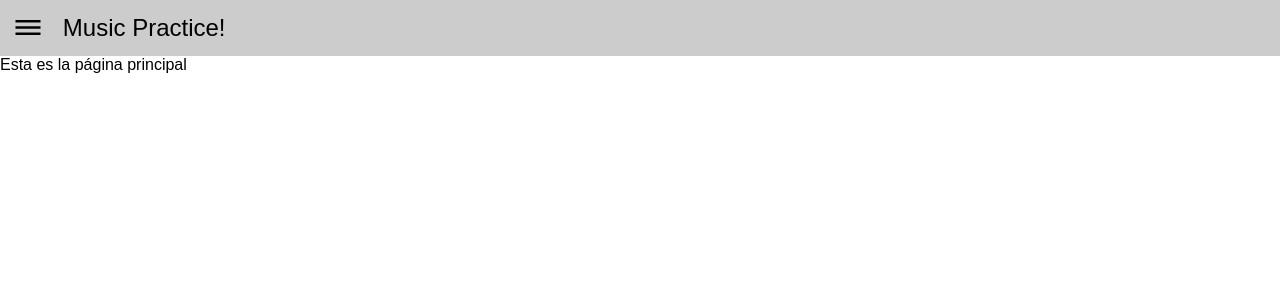
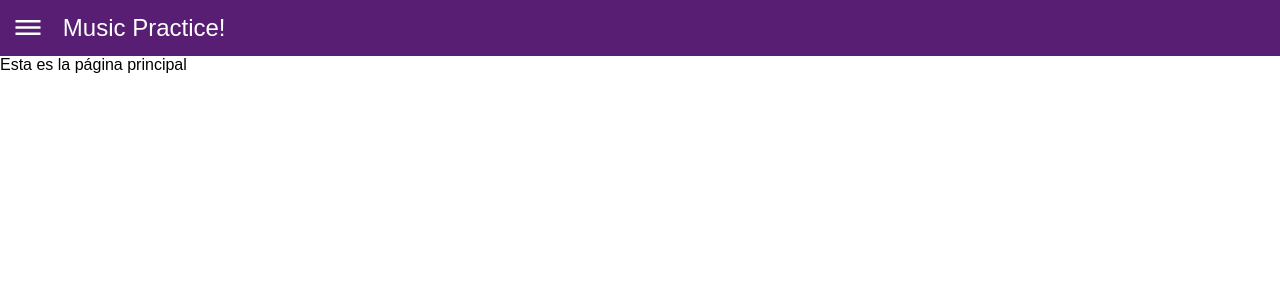
Before and after one commit to HectorMtz22/music-practice, a React (Create React App) app: page / in a window 1280 px wide. Shown: the top 300 px of the page. Built offline with nearby package versions, Linux system fonts and the light colour scheme.

Commit message:
Init Context API

```diff
--- a/src/App.tsx
+++ b/src/App.tsx
@@ -4,6 +4,7 @@ import { Header } from "components/Header";
 import { GlobalStyles } from "styles/GlobalStyles";
 import { Principal } from "views/Principal";
 import { GlobalVariables } from "styles/GlobalVariables";
+import { Course } from "components/Course";
 function App() {
   return (
     <Fragment>
@@ -12,6 +13,7 @@ function App() {
       <Header />
       <Router>
         <Principal path="/" />
+        <Course path="/course" />
       </Router>
     </Fragment>
   );
--- /dev/null
+++ b/src/Context.tsx
@@ -0,0 +1,11 @@
+import { createContext } from "react";
+
+export const Context = createContext({});
+
+const value = {
+  isAuth: false,
+};
+
+export const ContextProvider = ({ children }: any) => {
+  return <Context.Provider value={value}>{children}</Context.Provider>;
+};
--- /dev/null
+++ b/src/components/Course/index.tsx
@@ -0,0 +1,13 @@
+import { useContext } from "react";
+import { Context } from "Context";
+import { RouteComponentProps } from "@reach/router";
+
+export const Course = (props: RouteComponentProps) => {
+  const aver = useContext(Context);
+  console.log(aver);
+  return (
+    <div>
+      <h1>Soy un componente</h1>
+    </div>
+  );
+};
--- a/src/components/Header/styles.ts
+++ b/src/components/Header/styles.ts
@@ -2,7 +2,8 @@ import styled from "styled-components";
 
 export const HeaderLayout = styled.header`
   padding: 0.8rem;
-  background-color: #ccc;
+  background-color: var(--c2);
+  color: #fff;
   display: grid;
   grid-template-columns: 50px 1fr;
   align-items: center;
--- a/src/index.tsx
+++ b/src/index.tsx
@@ -3,9 +3,13 @@ import ReactDOM from "react-dom";
 import App from "./App";
 import reportWebVitals from "./reportWebVitals";
 
+import { ContextProvider } from "./Context";
+
 ReactDOM.render(
   <React.StrictMode>
-    <App />
+    <ContextProvider>
+      <App />
+    </ContextProvider>
   </React.StrictMode>,
   document.getElementById("root")
 );
```
